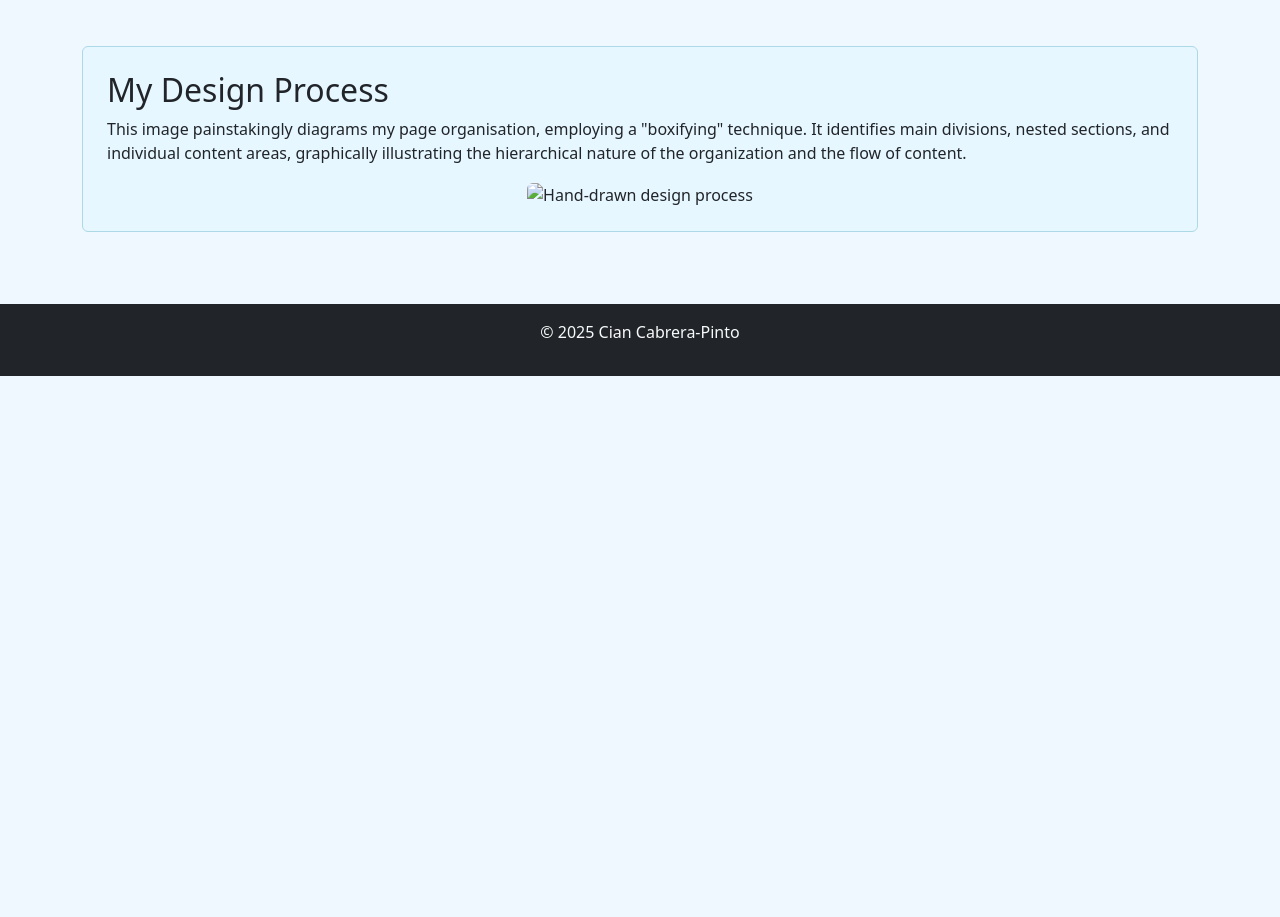
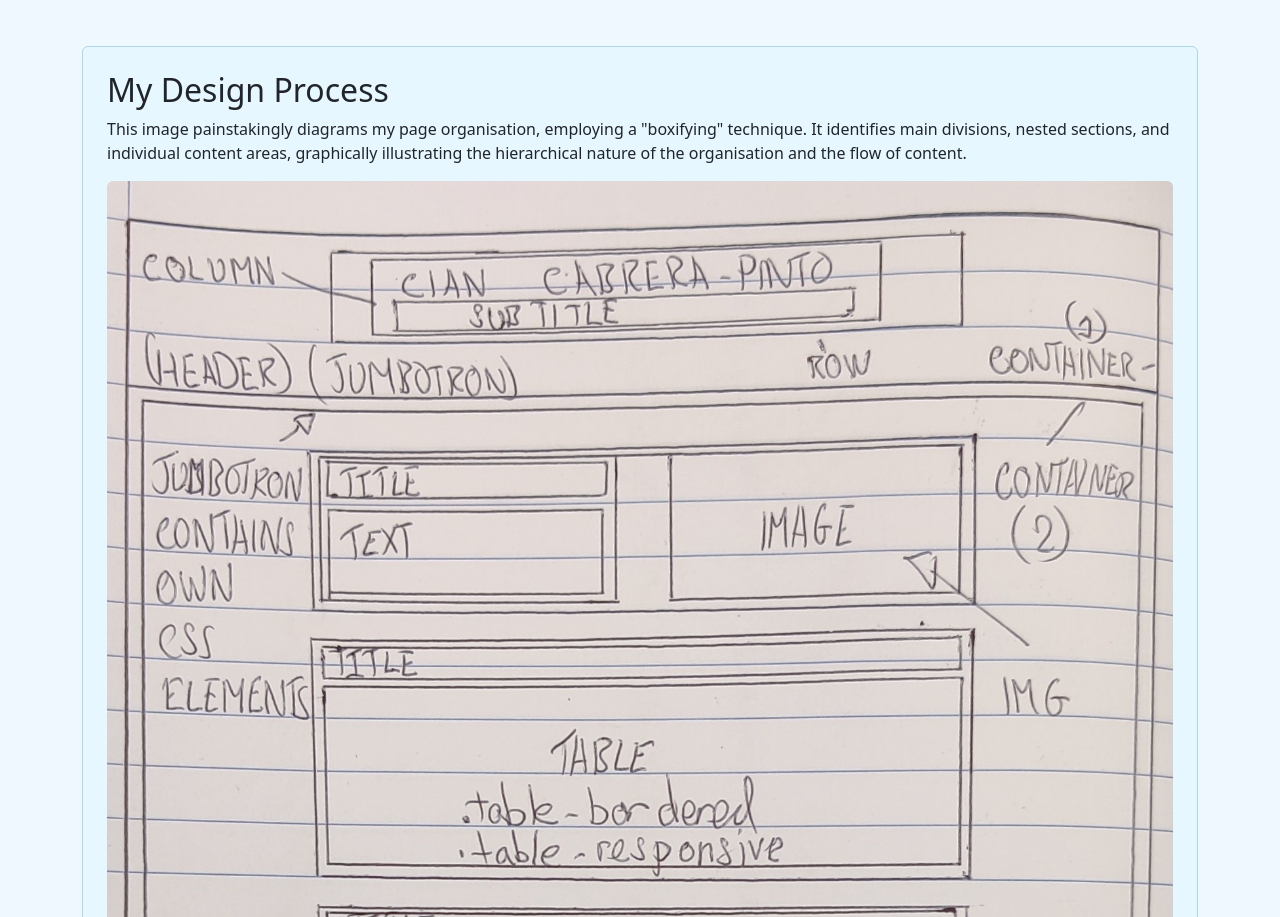
Before and after one commit to CianCabreraPinto/CianCabreraPinto.github.io, a plain HTML site: page index.html in a window 1280 px wide. Shown: the part 2010-2927 px from the top of the page. Before the commit the page ends 2386 px from the top, so only its background shows below. Drawn offline with nearby package versions, Linux system fonts and the light colour scheme.

Commit message:
Put in picture

```diff
--- a/index.html
+++ b/index.html
@@ -158,10 +158,10 @@
                 <section id="design-process" class="mb-5 p-4 rounded">
                     <h2>My Design Process</h2>
                     <p>
-                        This image painstakingly diagrams my page organisation, employing a "boxifying" technique. It identifies main divisions, nested sections, and individual content areas, graphically illustrating the hierarchical nature of the organization and the flow of content.
+                        This image painstakingly diagrams my page organisation, employing a "boxifying" technique. It identifies main divisions, nested sections, and individual content areas, graphically illustrating the hierarchical nature of the organisation and the flow of content.
                     </p>
                     <div class="text-center">
-                        <img src="images/Untitled design (6).jpg" alt="Hand-drawn design process" class="img-fluid rounded">
+                        <img src="images/boxified-design.jpg" alt="Hand-drawn design process" class="img-fluid rounded">
                     </div>
                 </section>
             </div>
```
Also changed, not shown: report.html (+1 -1 lines), images/boxified-design.jpg (added).
